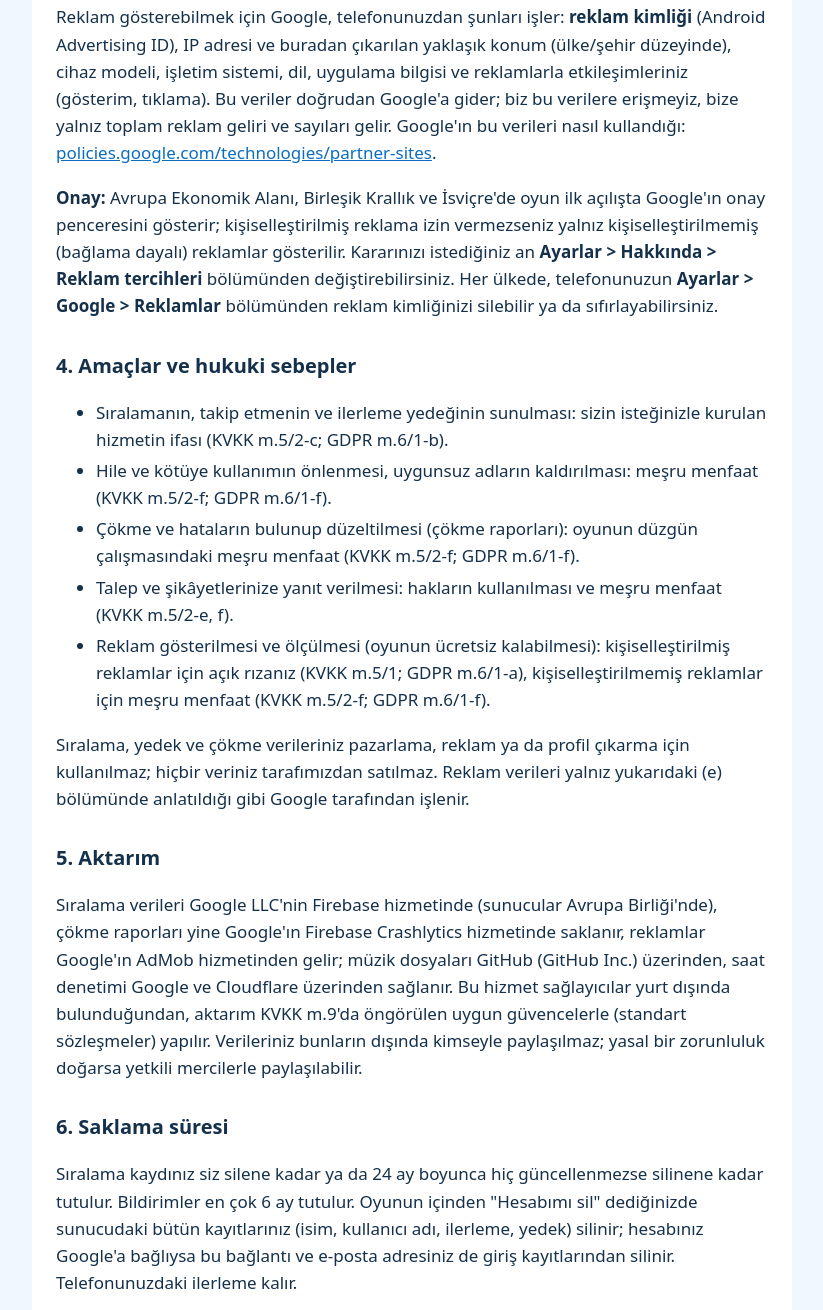
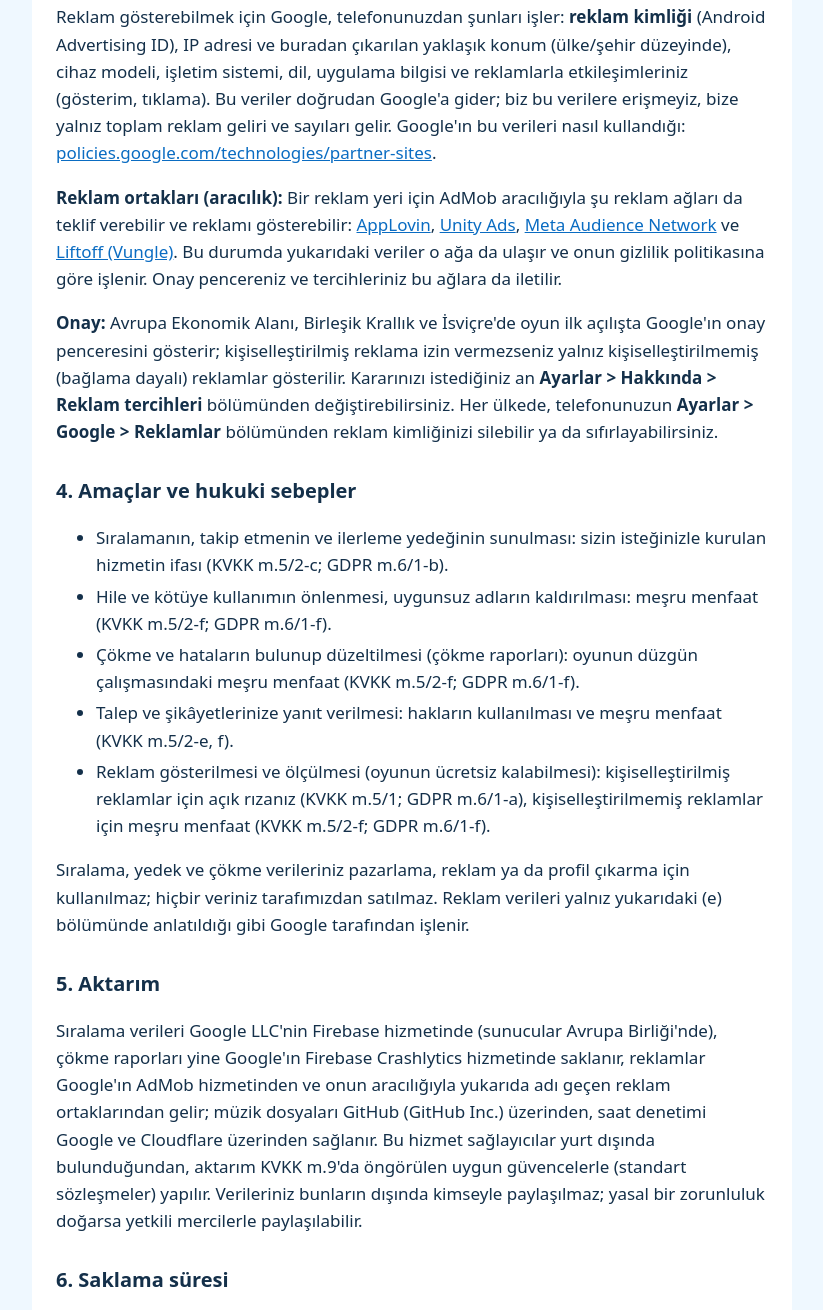
Before and after one commit to selahattineyyupyagmur/vaseboom-public, a plain HTML site: page legal/tr/gizlilik.html in a window 1280 px wide. Shown: the part 2259-3569 px from the top of the page, without its empty margins (228-1051 px from the left). Drawn offline with Linux system fonts and the light colour scheme.

Commit message:
Privacy policy (tr): ad partners through AdMob mediation

```diff
--- a/legal/tr/gizlilik.html
+++ b/legal/tr/gizlilik.html
@@ -56,6 +56,7 @@
 <li><b>Bölümler arası reklamlar:</b> ilk 15 bölümden sonra, en çok birkaç bölümde bir ve aralarında en az 2,5 dakika olacak biçimde, yalnız bir bölüm bittiğinde gösterilir.</li>
 </ul>
 <p>Reklam gösterebilmek için Google, telefonunuzdan şunları işler: <b>reklam kimliği</b> (Android Advertising ID), IP adresi ve buradan çıkarılan yaklaşık konum (ülke/şehir düzeyinde), cihaz modeli, işletim sistemi, dil, uygulama bilgisi ve reklamlarla etkileşimleriniz (gösterim, tıklama). Bu veriler doğrudan Google'a gider; biz bu verilere erişmeyiz, bize yalnız toplam reklam geliri ve sayıları gelir. Google'ın bu verileri nasıl kullandığı: <a href="https://policies.google.com/technologies/partner-sites?hl=tr">policies.google.com/technologies/partner-sites</a>.</p>
+<p><b>Reklam ortakları (aracılık):</b> Bir reklam yeri için AdMob aracılığıyla şu reklam ağları da teklif verebilir ve reklamı gösterebilir: <a href="https://www.applovin.com/privacy/">AppLovin</a>, <a href="https://unity.com/legal/game-player-and-app-user-privacy-policy">Unity Ads</a>, <a href="https://www.facebook.com/privacy/policy/">Meta Audience Network</a> ve <a href="https://liftoff.io/privacy-policy/">Liftoff (Vungle)</a>. Bu durumda yukarıdaki veriler o ağa da ulaşır ve onun gizlilik politikasına göre işlenir. Onay pencereniz ve tercihleriniz bu ağlara da iletilir.</p>
 <p><b>Onay:</b> Avrupa Ekonomik Alanı, Birleşik Krallık ve İsviçre'de oyun ilk açılışta Google'ın onay penceresini gösterir; kişiselleştirilmiş reklama izin vermezseniz yalnız kişiselleştirilmemiş (bağlama dayalı) reklamlar gösterilir. Kararınızı istediğiniz an <b>Ayarlar &gt; Hakkında &gt; Reklam tercihleri</b> bölümünden değiştirebilirsiniz. Her ülkede, telefonunuzun <b>Ayarlar &gt; Google &gt; Reklamlar</b> bölümünden reklam kimliğinizi silebilir ya da sıfırlayabilirsiniz.</p>
 
 <h2>4. Amaçlar ve hukuki sebepler</h2>
@@ -69,7 +70,7 @@
 <p>Sıralama, yedek ve çökme verileriniz pazarlama, reklam ya da profil çıkarma için kullanılmaz; hiçbir veriniz tarafımızdan satılmaz. Reklam verileri yalnız yukarıdaki (e) bölümünde anlatıldığı gibi Google tarafından işlenir.</p>
 
 <h2>5. Aktarım</h2>
-<p>Sıralama verileri Google LLC'nin Firebase hizmetinde (sunucular Avrupa Birliği'nde), çökme raporları yine Google'ın Firebase Crashlytics hizmetinde saklanır, reklamlar Google'ın AdMob hizmetinden gelir; müzik dosyaları GitHub (GitHub Inc.) üzerinden, saat denetimi Google ve Cloudflare üzerinden sağlanır. Bu hizmet sağlayıcılar yurt dışında bulunduğundan, aktarım KVKK m.9'da öngörülen uygun güvencelerle (standart sözleşmeler) yapılır. Verileriniz bunların dışında kimseyle paylaşılmaz; yasal bir zorunluluk doğarsa yetkili mercilerle paylaşılabilir.</p>
+<p>Sıralama verileri Google LLC'nin Firebase hizmetinde (sunucular Avrupa Birliği'nde), çökme raporları yine Google'ın Firebase Crashlytics hizmetinde saklanır, reklamlar Google'ın AdMob hizmetinden ve onun aracılığıyla yukarıda adı geçen reklam ortaklarından gelir; müzik dosyaları GitHub (GitHub Inc.) üzerinden, saat denetimi Google ve Cloudflare üzerinden sağlanır. Bu hizmet sağlayıcılar yurt dışında bulunduğundan, aktarım KVKK m.9'da öngörülen uygun güvencelerle (standart sözleşmeler) yapılır. Verileriniz bunların dışında kimseyle paylaşılmaz; yasal bir zorunluluk doğarsa yetkili mercilerle paylaşılabilir.</p>
 
 <h2>6. Saklama süresi</h2>
 <p>Sıralama kaydınız siz silene kadar ya da 24 ay boyunca hiç güncellenmezse silinene kadar tutulur. Bildirimler en çok 6 ay tutulur. Oyunun içinden "Hesabımı sil" dediğinizde sunucudaki bütün kayıtlarınız (isim, kullanıcı adı, ilerleme, yedek) silinir; hesabınız Google'a bağlıysa bu bağlantı ve e-posta adresiniz de giriş kayıtlarından silinir. Telefonunuzdaki ilerleme kalır.</p>
```
